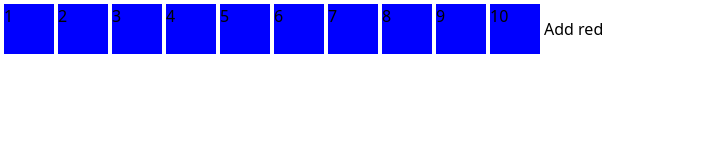
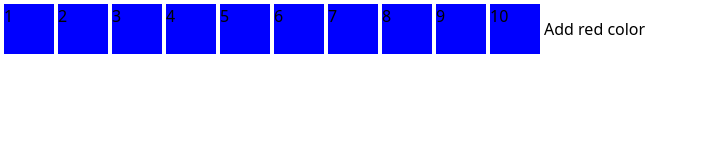
Before and after one commit to willnguyen1312/vue-pro, a Vue app: page / in a window 1280 px wide. Shown: the top 160 px of the page, without its empty margins (0-704 px from the left). Built offline with nearby package versions, Linux system fonts and the light colour scheme.

Commit message:
Add new color 🐻‍❄️

```diff
--- a/src/App.vue
+++ b/src/App.vue
@@ -27,7 +27,7 @@ function checkRed(i: number) {
       {{ i }}
     </div>
 
-    <button @click="handleClick">Add red</button>
+    <button @click="handleClick">Add red color</button>
   </main>
 </template>
 
```
